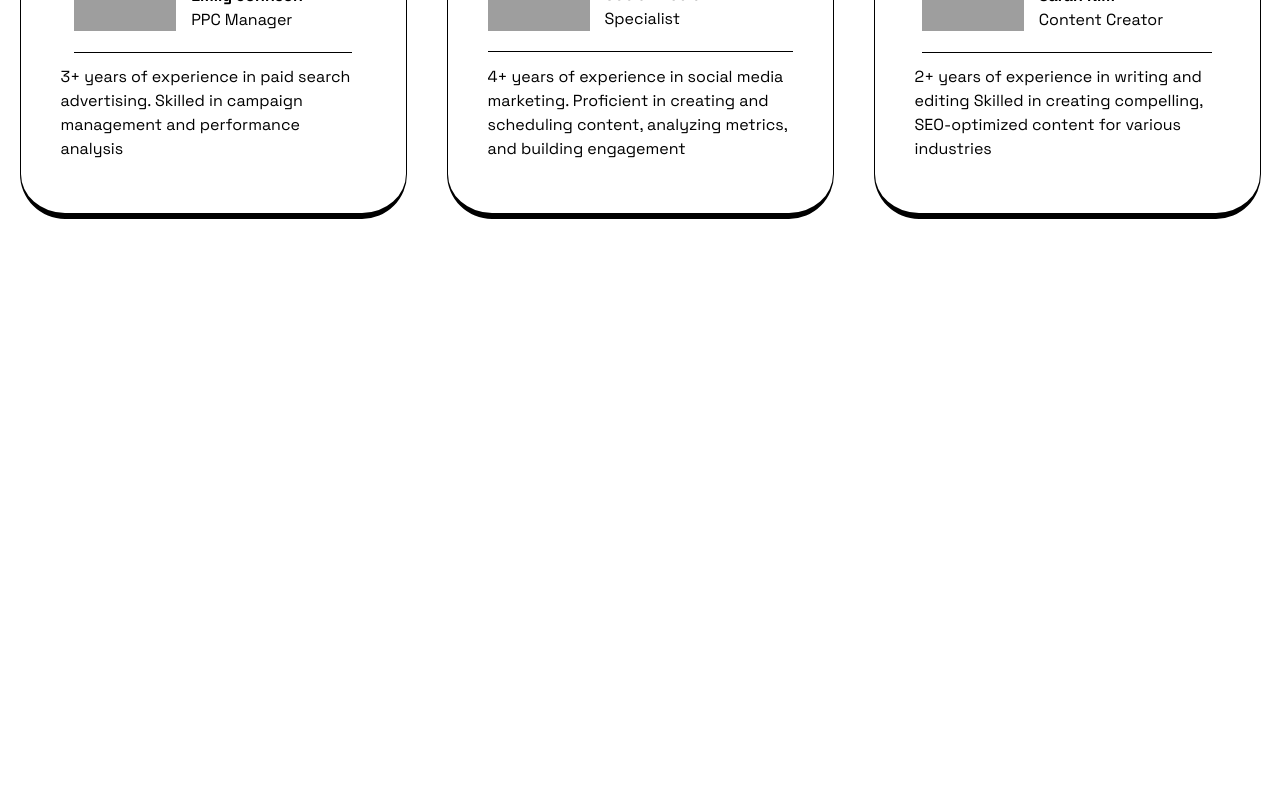
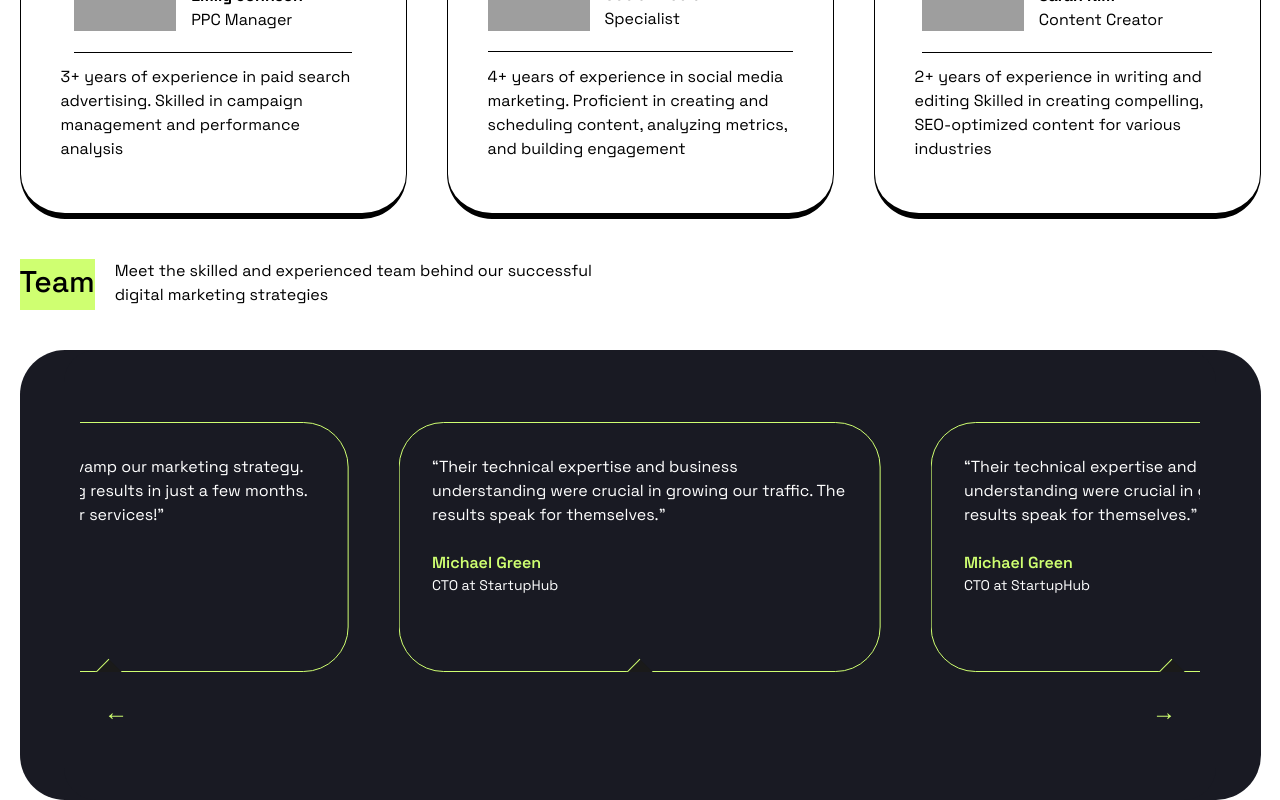
Before and after one commit to ogabekrustamov/Positivus, a React (Vite) app: page / in a window 1280 px wide. Shown: the part 4403-5203 px from the top of the page. Before the commit the page ends 4622 px from the top, so only its background shows below. Built offline with nearby package versions, Linux system fonts and the light colour scheme; grey boxes are pictures that could not be loaded.

Commit message:
Testimonials section completion not respnosive

```diff
--- a/package.json
+++ b/package.json
@@ -13,6 +13,7 @@
     "@tailwindcss/vite": "^4.1.11",
     "aos": "^2.3.4",
     "framer-motion": "^12.23.0",
+    "lucide-react": "^0.525.0",
     "react": "^19.1.0",
     "react-dom": "^19.1.0",
     "react-slick": "^0.30.3",
--- a/src/App.jsx
+++ b/src/App.jsx
@@ -6,6 +6,7 @@ import Services from "./Components/Services.jsx";
 import Studies from "./Components/Studies.jsx";
 import WorkingProcess from "./Components/WorkingProcess.jsx";
 import Team from "./Components/Team.jsx"
+import Testimonials from "./Components/Testimonials.jsx";
 
 
 
@@ -20,6 +21,7 @@ const App = ()  =>{
         <Studies />
         <WorkingProcess />
         <Team />
+        <Testimonials />
     </main>
   )
 }
--- /dev/null
+++ b/src/Components/TestimonialSlider.jsx
@@ -0,0 +1,86 @@
+
+
+// TestimonialSlider.jsx
+import { Swiper, SwiperSlide } from 'swiper/react';
+import { Navigation, Pagination } from 'swiper/modules';
+import 'swiper/css';
+import 'swiper/css/navigation';
+import 'swiper/css/pagination';
+import { Autoplay } from 'swiper/modules';
+
+const testimonials = [
+    {
+        name: "John Smith",
+        title: "Marketing Director at XYZ Corp",
+        text: `We have been working with Positivus for the past year and have seen a significant increase in website traffic and leads as a result of their efforts. The team is professional, responsive,recommend Positivus to any company looking to grow their online presence.`,
+    },
+    {
+        name: "Jane Doe",
+        title: "CEO at Example Inc.",
+        text: `Positivus helped us revamp our marketing strategy. We've seen outstanding results in just a few months. Highly recommend their services!`,
+    },
+    {
+        name: "Michael Green",
+        title: "CTO at StartupHub",
+        text: `Their technical expertise and business understanding were crucial in growing our traffic. The results speak for themselves.`,
+    },
+    {
+        name: "Michael Green",
+        title: "CTO at StartupHub",
+        text: `Their technical expertise and business understanding were crucial in growing our traffic. The results speak for themselves.`,
+    },
+    {
+        name: "Michael Green",
+        title: "CTO at StartupHub",
+        text: `Their technical expertise and business understanding were crucial in growing our traffic. The results speak for themselves.`,
+    },
+];
+
+export default function TestimonialSlider() {
+    return (
+
+        <div className="max-w-6xl mx-auto py-18 px-4 bg-[rgb(25,26,35)] rounded-[2rem] overflow-hidden">
+            <Swiper
+                modules={[Navigation, Pagination, Autoplay]}
+                spaceBetween={50}
+                slidesPerView={1.5}
+                loop={true}
+                autoplay={{ delay: 2000 }}
+                centeredSlides={true}
+                pagination={{ clickable: true, el: '.custom-pagination' }} // custom joy
+                navigation={{
+                    nextEl: '.custom-next',
+                    prevEl: '.custom-prev',
+                }}
+                breakpoints={{
+                    640: { slidesPerView: 1.2 },
+                    768: { slidesPerView: 1.5 },
+                    1024: { slidesPerView: 2.2 },
+                }}
+                className="relative"
+            >
+                {testimonials.map((item, index) => (
+                    <SwiperSlide key={index}>
+                        <div className="border border-[rgb(207,255,113)] text-white rounded-[45px] p-8 relative bg-[rgb(25,26,35)] w-full max-w-[606px] h-[250px] mx-auto">
+                            <p className="text-[16px] mb-4">“{item.text}”</p>
+                            <div className="absolute bottom-[-12px] left-1/2 transform -translate-x-1/2 w-5 h-5 bg-[#1A1A1A] border-[rgb(207,255,113)] border-b border-l rotate-45 z-10" />
+                            <div className="mt-6">
+                                <p className="text-[rgb(207,255,113)] font-semibold">{item.name}</p>
+                                <p className="text-sm ">{item.title}</p>
+                            </div>
+                        </div>
+                    </SwiperSlide>
+                ))}
+            </Swiper>
+
+            {/* Custom navigation buttons */}
+            <div className="flex justify-between items-center mt-6 px-6">
+                <div className="custom-prev text-[rgb(207,255,113)] text-2xl cursor-pointer">←</div>
+                {/* Pagination dots */}
+                {/*<div className="custom-pagination text-[rgb(207,255,113)]  space-x-5 "></div>*/}
+                <div className="custom-next text-[rgb(207,255,113)] text-2xl cursor-pointer">→</div>
+            </div>
+        </div>
+
+    );
+}
--- /dev/null
+++ b/src/Components/Testimonials.jsx
@@ -0,0 +1,25 @@
+import React from "react";
+import TestimonialSlider from './TestimonialSlider';
+
+const Testimonials = () => {
+
+    return (
+        <div className="mt-[40px]">
+            <div data-aos="fade-up" className="flex max-lg:justify-center max-sm:justify-center ">
+                <span
+                    className="bg-[rgb(207,255,113)] text-[30px]  h-[51px] flex justify-center font-[500] mr-5 max-sm:text-[17px]  max-sm:h-[45px] max-sm:items-center"><h1>Team </h1></span>
+                <div
+                    className=" h-[46px] w-[500px] max-sm:w-[250px] max-sm:h-[80px] max-sm:text-[14px] transition-all duration-700 ease-out transform">
+                    Meet the skilled and experienced team behind our successful digital marketing strategies
+                </div>
+            </div>
+
+            <div data-aos="fade-up" className="bg-[rgb(25,26,35)] h-[450px] w-[1240px]flex items-center justify-center rounded-[45px] mt-[40px]">
+                <TestimonialSlider />
+            </div>
+        </div>
+
+    )
+}
+
+export default Testimonials;
```
Also changed, not shown: 1 other file (tests, documents, lock files or other folders).
